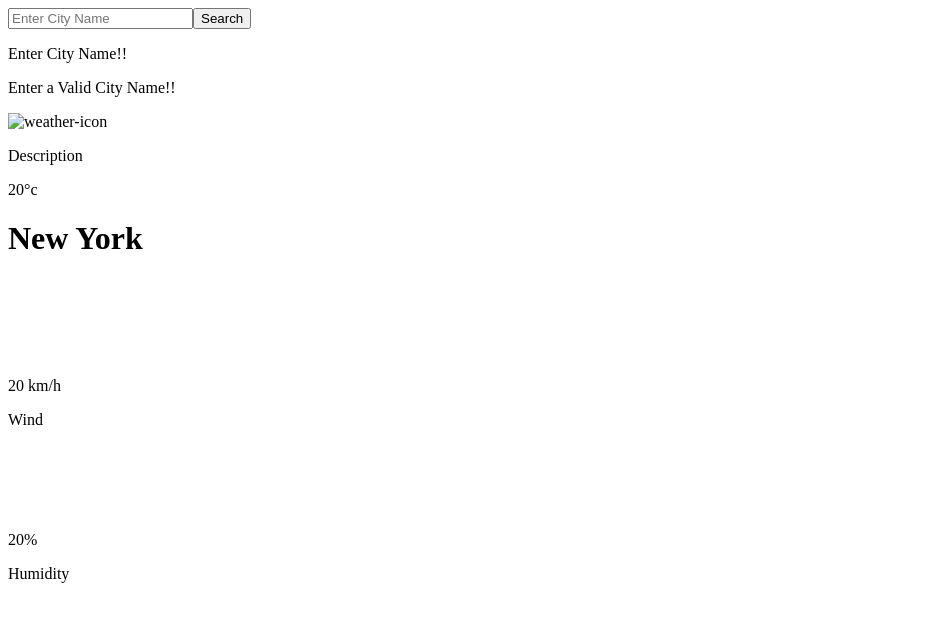
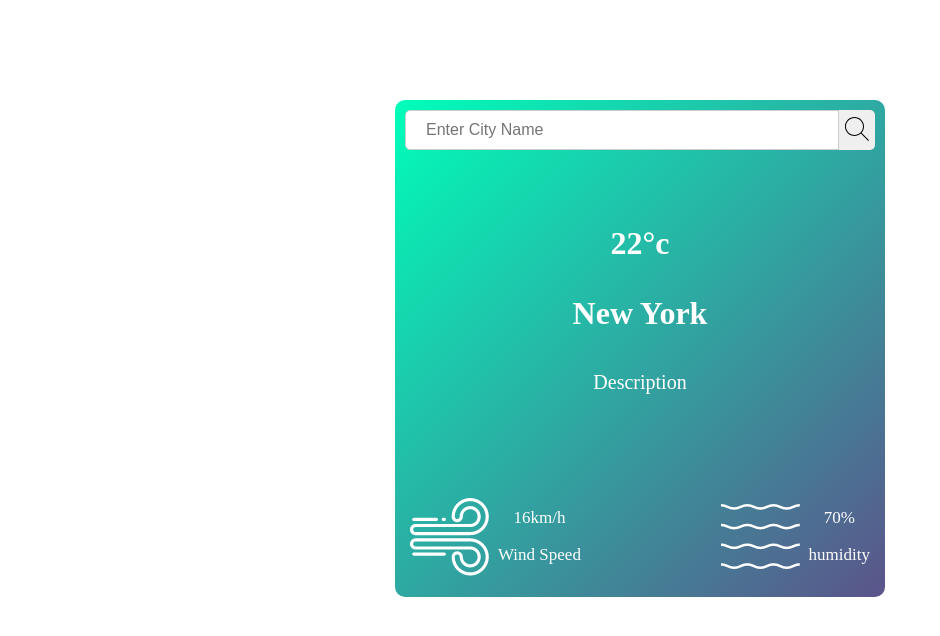
Before and after one commit to AnthonyJustice819/weatherApp, a plain HTML site: page index.html in a window 1280 px wide. Shown: the whole page, without its empty margins (0-940 px from the left). Drawn offline with Linux system fonts and the light colour scheme.

Commit message:
addeed some javascript code

```diff
--- a/index.html
+++ b/index.html
@@ -1,53 +1,52 @@
 <!DOCTYPE html>
 <html>
-
   <head>
-  <meta charset="UTF-8">
-  <meta name="viewport" content="width=device-width, initial-scale=1">
+    <meta charset="UTF-8" />
+    <meta name="viewport" content="width=device-width, initial-scale=1" />
     <title>Weather App</title>
-  <link rel="stylesheet" href="style.css">
+    <link rel="stylesheet" href="style.css" />
     <script src="../script.js" defer></script>
   </head>
   <body>
+    <div class="container">
+      <div class="weather">
+        <form action="">
+          <input type="text" placeholder="Enter City Name" id="searchBox" />
+          <button type="submit" id="submit" id="submit">
+            <svg width="24" height="24" fill-rule="evenodd" clip-rule="evenodd">
+              <path
+                d="M15.853 16.56c-1.683 1.517-3.911 2.44-6.353 2.44-5.243 0-9.5-4.257-9.5-9.5s4.257-9.5 9.5-9.5 9.5 4.257 9.5 9.5c0 2.442-.923 4.67-2.44 6.353l7.44 7.44-.707.707-7.44-7.44zm-6.353-15.56c4.691 0 8.5 3.809 8.5 8.5s-3.809 8.5-8.5 8.5-8.5-3.809-8.5-8.5 3.809-8.5 8.5-8.5z"
+              />
+            </svg>
+          </button>
+        </form>
 
         <div class="weather-box">
-    <div>
-      <form action="">
-            <input type="text" placeholder="Enter City Name" id="search-box" spellcheck="false"><button type="submit" id="submit">Search</button>
-            <p class="error1">Enter City Name!!</p>
-            <p class="error2">Enter a Valid City Name!!</p>
-      </form>
-
-    </div>
-<div class="weather-box-2">
-    <div class="weather-details">
-        <img src="" alt="weather-icon" class="weather-icon">
-         <p class="description">Description</p>
-              <p class="temp">20°c</p>
-      <h1>New York</h1>
-
+          <img src="" alt="" />
+          <h1 id="temp">22°c</h1>
+          <h1 id="city">New York</h1>
+          <p id="description">Description</p>
         </div>
 
-    <div class="weather-details-2">
+        <div class="weather-detials">
+          <div class="col">
+            <img src="./images/wind.png" alt="" />
+            <div>
+              <p id="wind">16km/h</p>
+                     <p>Wind Speed</p>
+            </div>
+          </div>
 
           <div class="col">
-       <img src="./images/wind.png" alt="wind-weather-icon">
+            <img src="./images/humidity.png" alt="" />
             <div>
-           <p class="wind">20 km/h</p>
-       <p>Wind</p>
+              <p id="humidity">70%</p>
+              <p>humidity</p>
             </div>
-
           </div>
-          <div class="col">
-            <img src="./images/humidity.png" alt="humidity-weather-icon">
-            <div>
-                 <p class="humidity">20%</p>
-            <p>Humidity</p>
         </div>
 
       </div>
     </div>
-</div>
-  </div>
   </body>
 </html>
--- a/script.js
+++ b/script.js
@@ -0,0 +1,29 @@
+const city = document.querySelector("#searchBox");
+const submit = document.querySelector("#submit");
+const temp = document.querySelector("#temp");
+const description = document.querySelector("#description");
+const wind = document.querySelector("#wind");
+const humidity = document.querySelector("#humidity");
+const cityName = document.querySelector("#city");
+
+function getdata(city) {
+  fetch(
+    "https://api.openweathermap.org/data/2.5/weather?units=metric&q=" +
+      city +
+      "&appid=651b89d0f4d7b7e2db8d110d20cdd51b"
+  )
+    .then((reponse) => reponse.json())
+    .then((data) => {
+      cityName.innerHTML = data.name;
+      temp.innerHTML = Math.round(data.main.temp) + "°c";
+      description.innerHTML = data.weather[0].description;
+      wind.innerHTML = Math.round(data.wind.speed) + "km/h";
+      humidity.innerHTML = data.main.humidity + "%";
+
+      console.log(data);
+    });
+}
+submit.addEventListener("click", (e) => {
+  e.preventDefault();
+  getdata(city.value);
+});
--- a/style.css
+++ b/style.css
@@ -1,13 +1,21 @@
 body {
-  background-repeat: no-repeat;
-  background-attachment: fixed;
-  background-size: 100% 100%;
+color: #fff;
 }
-/* #search-form {
+.weather {
+  background: linear-gradient(135deg, #00feba, #5b548a);
+  width: 90%;
+  max-width: 470px;
+  text-align: center;
+  margin: 100px auto 0;
+  padding: 10px;
+  border-radius: 10px;
+}
+form {
   display: flex;
-  margin-bottom: 50px;
+  justify-content: space-between;
+  align-items: center;
 }
-#search-box {
+#searchBox {
   flex: 1;
   padding: 10px 20px;
   font-size: 16px;
@@ -16,57 +24,31 @@ body {
   outline: none;
 }
 #submit {
-  padding: 10px 20px;
-  font-size: 16px;
+  padding: 6.1px;
   border: none;
-  background-color: #007bff;
   color: #fff;
   border-radius: 0 5px 5px 0;
   cursor: pointer;
 }
-.error1, .error2 {
-  display: none;
-  color: red;
+.weather-box {
+  line-height: 3em;
+}
+.weather-detials {
+  display: flex;
+  flex-direction: row;
+  align-items: center;
+  justify-content: space-between;
+  margin-top: 5em;
+}
+#description {
   font-size: 20px;
 }
-.weather-box {
- text-align: center;
-  position: absolute;
-  top: 20%;
-  left: 0;
-  right: 0;
-  background: rgba(0,0,0, 0.2);
-  backdrop-filter: blur(0px);
-  padding: 30px 5px;
-  margin: 0 30px;
-  border-radius: 10px;
-}
-.weather-details {
-  line-height: 0;
-}
-.temp {
-  font-size: 2em;
-  margin-top: 2em;
-}
-.weather-details h1 {
-  font-size: 2em;
-  margin-bottom: 2em
-}
-.weather-icon {
-  height: 10em;
-  width: 10em;
-}
-.weather-details-2 {
-  display: flex;
-  justify-content: space-between;
+.col {
+display: flex;
+align-items: center;
+padding: 5px;
+font-size: 17px;
 }
 .col img {
-  margin-right: 10px;
+  margin-right: 9px;
 }
-.col {
-  display: flex;
-  align-items: center;
-  padding: 5px;
-  font-size: 19px;
-  font-style: bolder;
-} */
```
Lines whose indentation alone changed are shown as unchanged.
